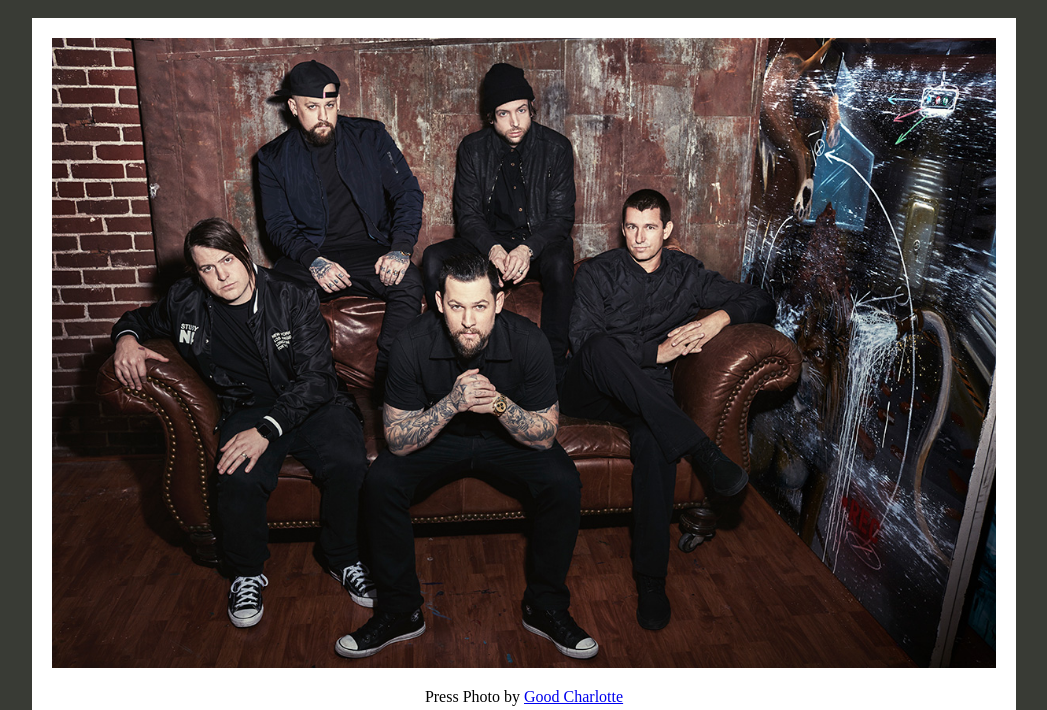
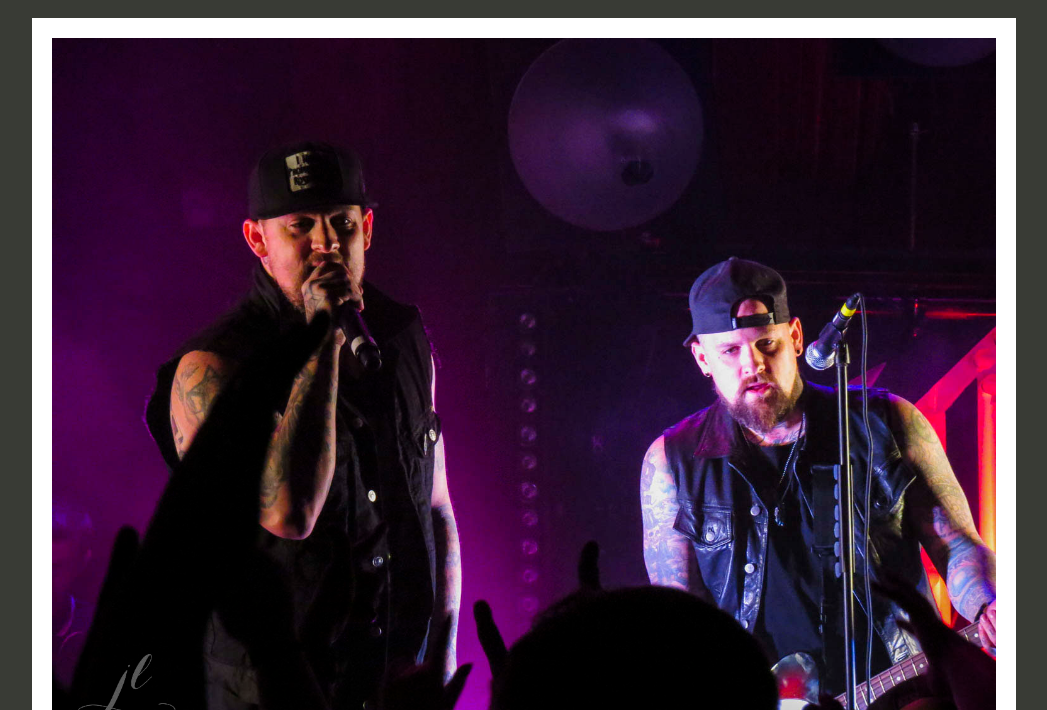
Before and after one commit to kchuba/music-sampler, a plain HTML site: page index.html in a window 1280 px wide. Shown: the part 90-800 px from the top of the page, without its empty margins (116-1163 px from the left). Drawn offline with Linux system fonts and the light colour scheme.

Commit message:
commit 2

```diff
--- a/index.html
+++ b/index.html
@@ -12,9 +12,9 @@
     <h1>A Look at Good Charlotte</h1>
     <article>
 
-    <img id ='main' src = 'images/groupcouch.jpg' alt='main'>
+    <img id ='main' src = 'images/gc.jpg' alt='main'>
 
-    <p>Press Photo by <a href = 'http://www.goodcharlotte.com/photos/'>Good Charlotte</a></p>
+    <p>Photo by <a href = 'https://www.flickr.com/photos/jenzbie/30173936794/in/photolist-3jjfj-59LExN-bLEjf2-DGXXFU-dPspPq-8nwgoz-ChobMM-MY3fFr-NNmuni-NKQvE1-MYnjay-JGaw2m-jNJ3nz-89UZJQ-cMHeo-59GrLa-cMH1w-NKQvBW/'>jenniferlinneaphotography</a></p>
 
     <div id ='text'><p>Good Charlotte is a pop-punk band that came to fame in the late 1990s. Twins Joel and Benji Madden are the faces of the band, and bring many stories of growing up in a broken home in Maryland to their songs. The brothers write powerful, emotional lyrics about family, growing up and finding success in Los Angeles that can deeply resonate with any audience. Over Good Charlotte's six albums, the band has showcased a diverse sound and style of music, from head-banging pop classics to accoustic ballads.</p></div>
 
```
Also changed, not shown: images/gc.jpg (added), images/groupcouch.jpg (deleted).
